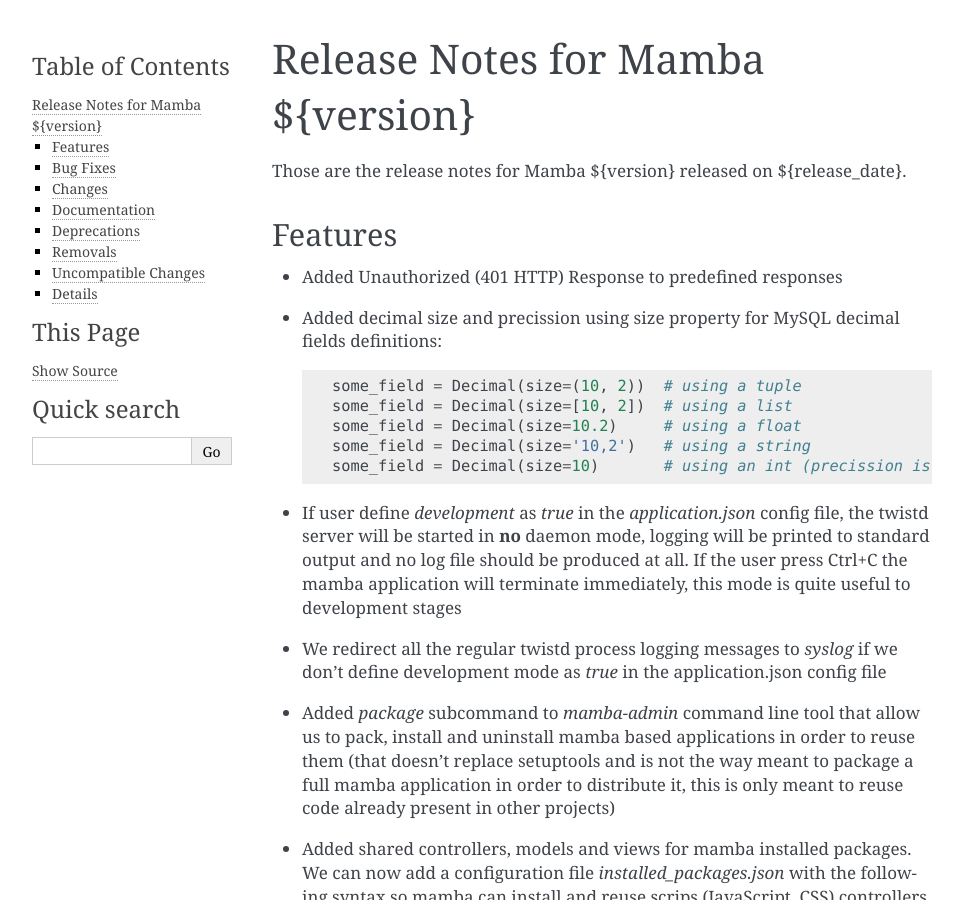
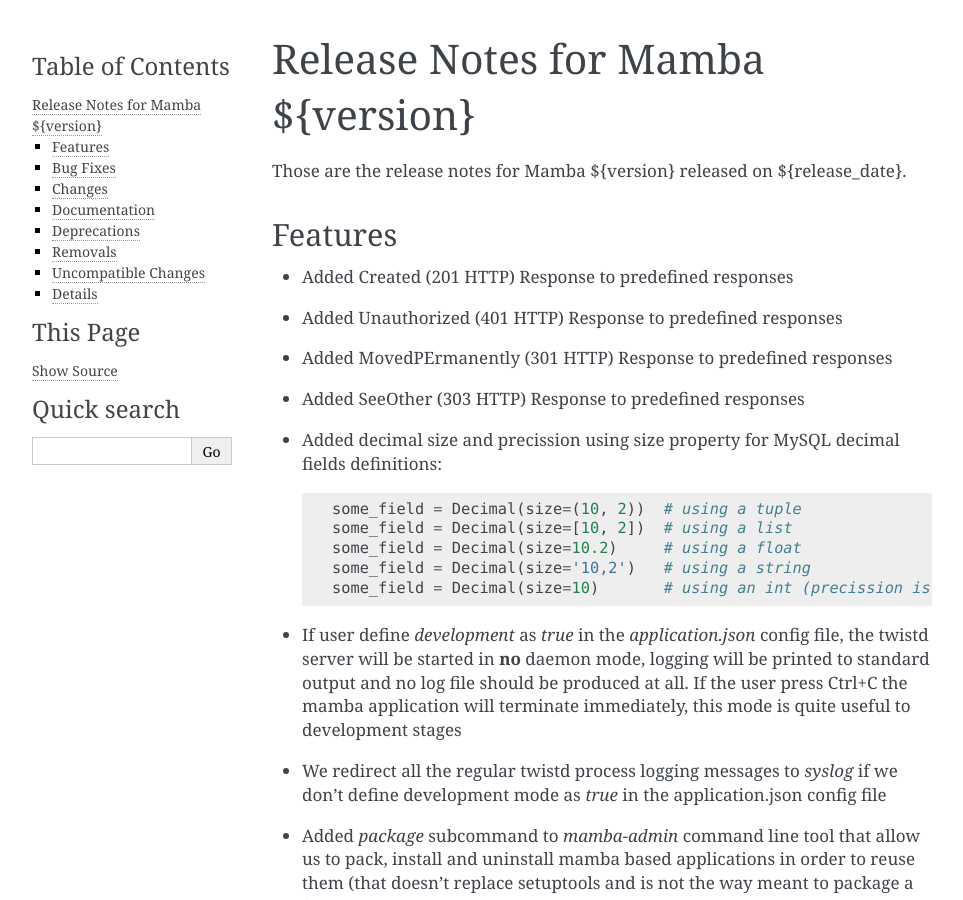
Before and after one commit to PyMamba/mamba-framework, a Sphinx documentation site: the page built from docs/relnotes/index.rst, in a window 1280 px wide and 900 px high. Shown: the whole window, without its empty margins (148-1111 px from the left). Built offline with Sphinx 7.4.7, drawn with Linux system fonts in a browser that asks for light colours; pages that are not in the unit, such as notebooks, are missing from menus.

Commit message:
relnotes updated

```diff
--- a/docs/relnotes/index.rst
+++ b/docs/relnotes/index.rst
@@ -11,7 +11,10 @@
 Features
 --------
 
+* Added Created (201 HTTP) Response to predefined responses
 * Added Unauthorized (401 HTTP) Response to predefined responses
+* Added MovedPErmanently (301 HTTP) Response to predefined responses
+* Added SeeOther (303 HTTP) Response to predefined responses
 * Added decimal size and precission using size property for MySQL decimal fields definitions::
 
     some_field = Decimal(size=(10, 2))  # using a tuple
```
